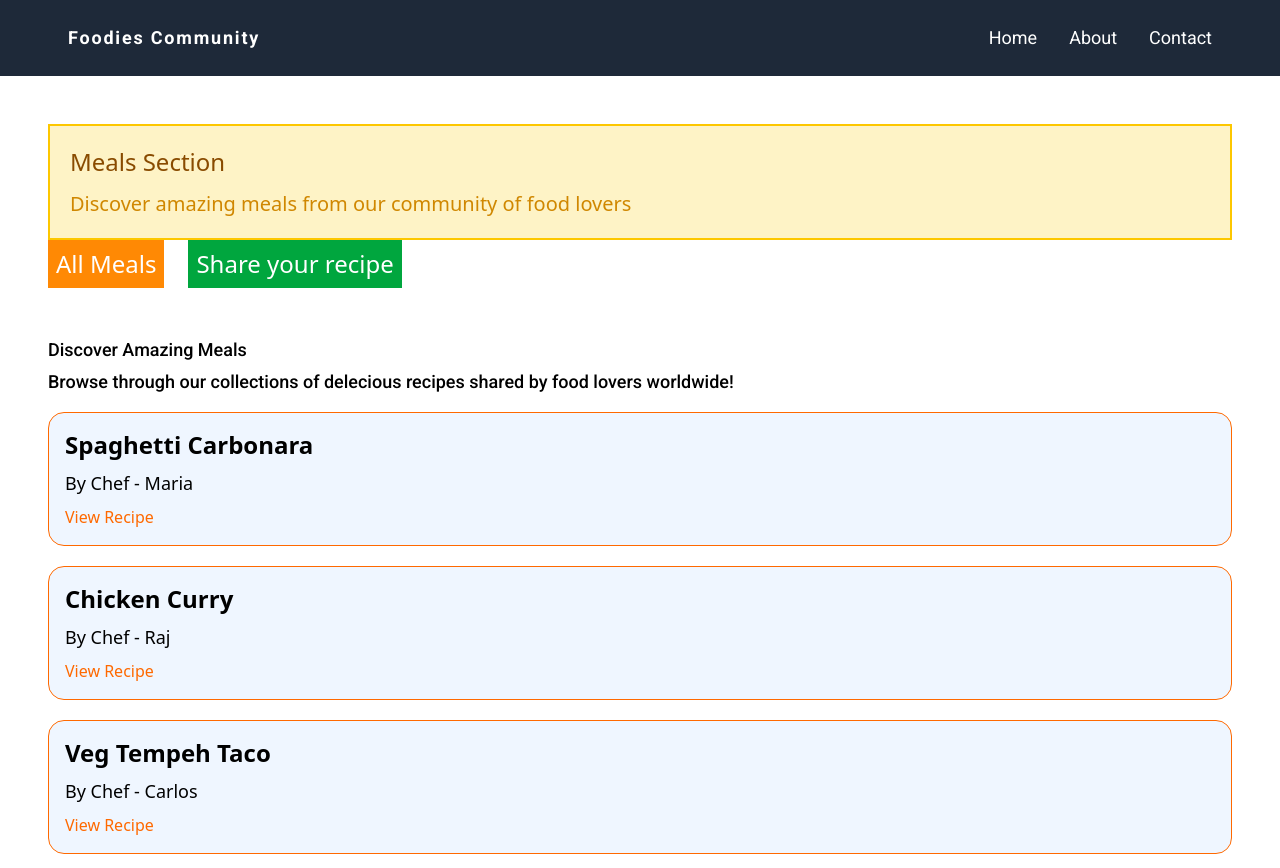
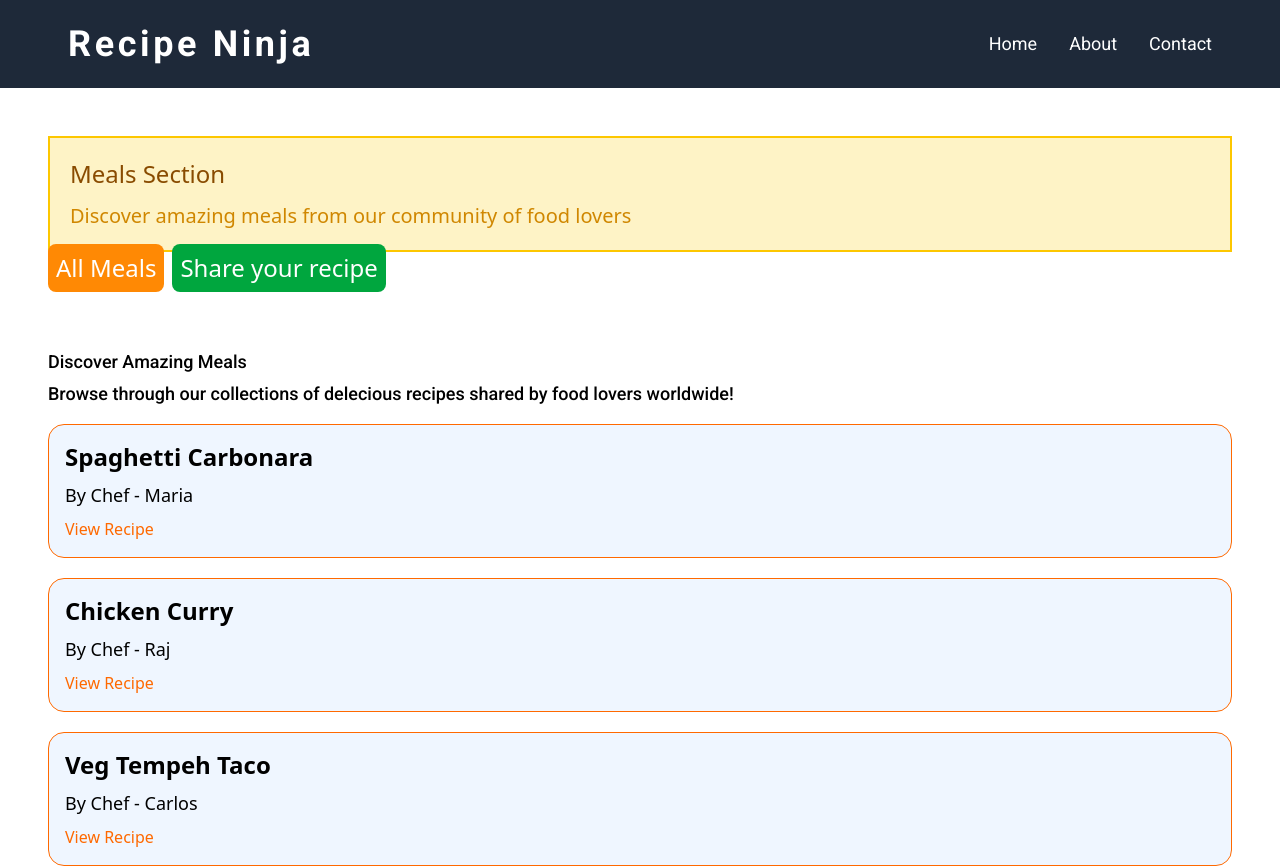
Before and after one commit to akshansh-kakkkar/food-platform-next-js, a Next.js app: page /meals in a window 1280 px wide. Shown: the top 868 px of the page. Built offline with nearby package versions, Linux system fonts and the light colour scheme.

Commit message:
Improved the routing and added a cool loaing screen which contains 35+ emojis it's looking awesome

```diff
--- a/app/page.js
+++ b/app/(landingpage)/page.js
@@ -11,6 +11,7 @@ const lato = Lato({
 const roboto = Roboto({
   subsets: ["latin"],
 });
+
 export default function Home() {
   return <div className="flex lg:flex-row gap-5 lg:gap-0 flex-col mx-22 justify-around items-center h-screen text-gray-700">
     <div className="flex  flex-col lg:items-start items-center gap-8">
--- /dev/null
+++ b/app/PageTransition.js
@@ -0,0 +1,77 @@
+"use client";
+
+import { usePathname } from "next/navigation";
+import { useEffect, useState } from "react";
+
+export default function PageTransition({ children }) {
+  const loadingIcons = [
+    "🍕",
+    "🌯",
+    "🍷",
+    "🍲",
+    "🍛",
+    "🧫",
+    "🧉",
+    "🍣",
+    "🍨",
+    "🥘",
+    "🥮",
+    "🍬",
+    "🥗",
+    "🍚",
+    "🍳",
+    "🍪",
+    "🌮",
+    "🍹",
+    "🌭",
+    "🍛",
+    "🍙",
+    "🍔",
+    "🍘",
+    "🍟",
+    "🍥",
+    "🍢",
+    "🍖",
+    "🍩",
+    "🍱",
+    "🥐",
+    "🥞",
+    "🍜",
+    "🥪",
+    "🍿",
+    "🍮",
+    "🍫",
+    "🍝",
+
+  ];
+
+  const pathname = usePathname();
+  const [loading, setLoading] = useState(false);
+  const [emojiIndex, setEmojiIndex] = useState(0);
+  useEffect(() => {
+    setLoading(true);
+    const emojiInterval = setInterval(() => {
+      setEmojiIndex((prev)=> prev + 1 % loadingIcons.length)
+    }, 150);
+   const timer = setTimeout(() => {
+      setLoading(false);
+    }, 2000);
+  }, [pathname]);
+
+  return (
+    <>
+      {loading ? (
+        <div className="flex flex-col  items-center text-center justify-center h-screen">
+          <div className="text-7xl animate-bounce">
+            {loadingIcons[emojiIndex]}
+          </div>
+          <div className="text-xl text-blue-950 font-medium animate-pulse duration-200">
+            Cooking....
+          </div>
+        </div>
+      ) : (
+        children
+      )}
+    </>
+  );
+}
--- a/app/layout.js
+++ b/app/layout.js
@@ -2,6 +2,7 @@
 import Link from "next/link";
 import "./globals.css";
 import { Roboto } from "next/font/google";
+import PageTransition from "./PageTransition";
 const roboto = Roboto({
   subsets: ["latin"],
 });
@@ -12,9 +13,8 @@ export default function RootLayout({ children }) {
         <header>
           <nav className="bg-gray-800 ">
             <div className="flex justify-between flex-col sm:gap-0 gap-4 sm:flex-row items-center text-white text-2xl  py-6 px-5">
-              <Link href={'/'} className={`mx-12 text-center font-bold tracking-widest text-lg  tsm:text-2xl ${roboto.className} `}>
-                Foodies Community
-              </Link>
+              <Link href={'/'} className={`mx-12 text-center font-bold tracking-widest text-lg  sm:text-4xl ${roboto.className} `}>
+Recipe Ninja              </Link>
               <div className={`flex gap-8 mx-12 ${roboto.className} text-lg`}>
                 <Link href={"/"}>Home</Link>
                 <Link href={"/about"}>About</Link>
@@ -23,11 +23,9 @@ export default function RootLayout({ children }) {
             </div>
           </nav>
         </header>
-
-
-        <main className="flex-grow">{children}</main>
-
-
+        <PageTransition>
+          <main className="flex-grow">{children}</main>
+        </PageTransition>
         <footer>
           <p
             className={`bg-gray-800  w-full py-5 flex justify-center ${roboto.className} text-lg sm:text-2xl text-center  text-white`}
--- a/app/meals/layout.js
+++ b/app/meals/layout.js
@@ -7,9 +7,9 @@ export default function MealsLayout({ children }) {
         <h1 className={`text-2xl text-yellow-800`}>Meals Section</h1>
         <p className="text-xl font-medium text-yellow-600">Discover amazing meals from our community of food lovers</p>
         </div>
-        <nav className="flex gap-6">
-          <Link className="flex bg-orange-400 text-white text-md sm:text-2xl p-2" href={"/meals"}>All Meals</Link>
-          <Link className="flex bg-green-600 text-white text-md sm:text-2xl p-2" href={"/meals/share"}>Share your recipe</Link>
+        <nav className="flex gap-2">
+          <Link className="flex -translate-y-2 rounded-lg bg-orange-400 text-white text-md sm:text-2xl p-2" href={"/meals"}>All Meals</Link>
+          <Link className="flex -translate-y-2 rounded-lg bg-green-600 text-white text-md sm:text-2xl p-2" href={"/meals/share"}>Share your recipe</Link>
         </nav>
 
 </div>
```
Also changed, not shown: app/meals/page.js (line endings or trailing spaces).
